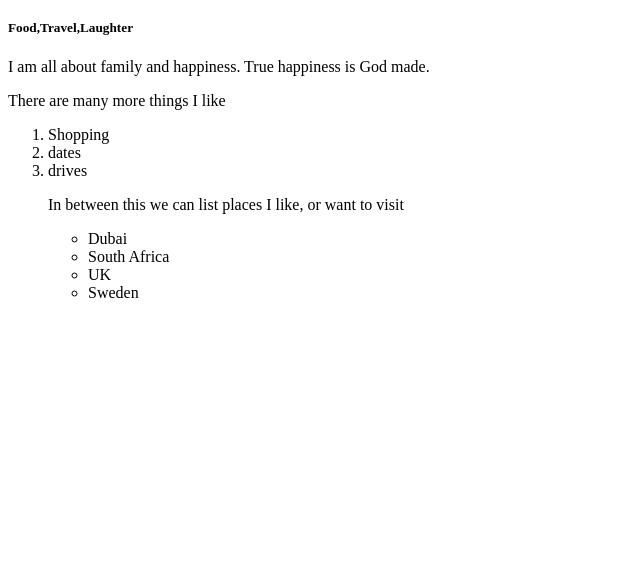
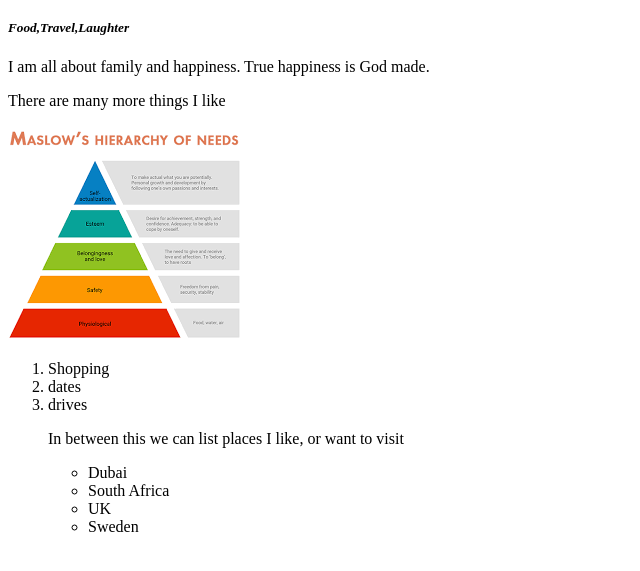
Before and after one commit to Initbyte/my-first-webpage, a plain HTML site: page favorite_things.html in a window 1280 px wide. Shown: the part 61-632 px from the top of the page, without its empty margins (0-640 px from the left). Drawn offline with Linux system fonts and the light colour scheme.

Commit message:
Hierachy of needs image

```diff
--- a/favorite_things.html
+++ b/favorite_things.html
@@ -2,12 +2,13 @@
 <html>
   <head>
     <title>These are my favorite things!</title>
-    <h1>Family, Purpose, God</h1>
+    <h1><strong>Family, Purpose, God </strong></h1>
   </head>
   <body>
-    <h5>Food,Travel,Laughter</h5>
+    <h5><em>Food,Travel,Laughter</em></h5>
     <p>I am all about family and happiness. True happiness is God made.</p>
     <p>There are many more things I like</p>
+    <img src="images/Purpose.jpg" alt="Hierachy of needs image">
     <ol>
         <li>Shopping</li>
         <li>dates</li>
```
Also changed, not shown: Images/Purpose.jpg (added).
